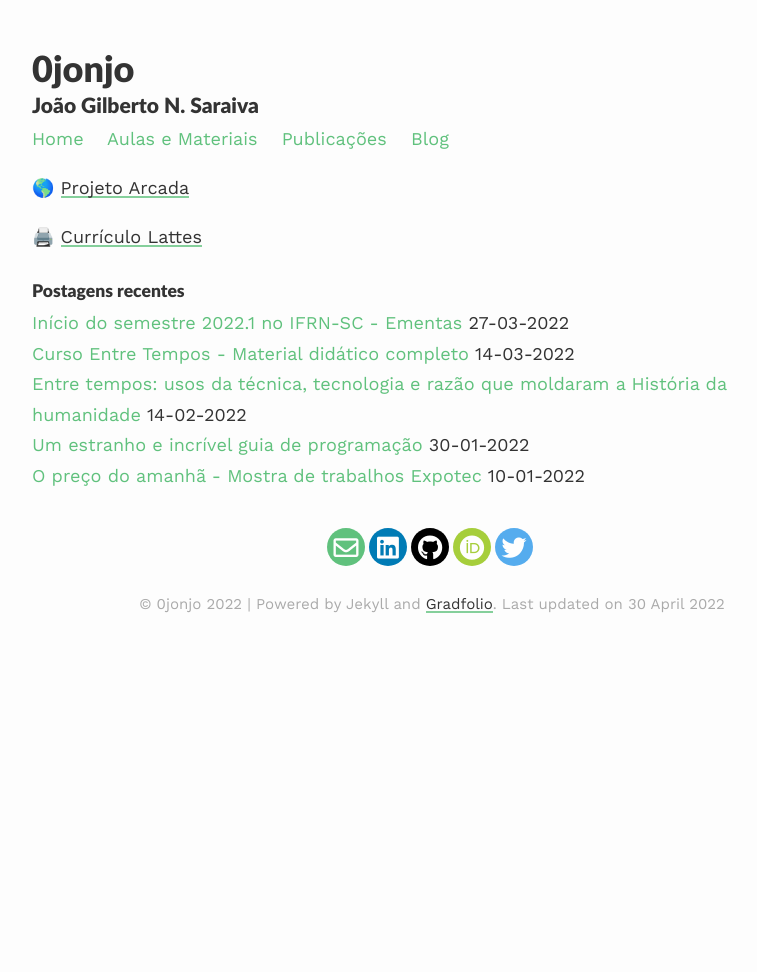
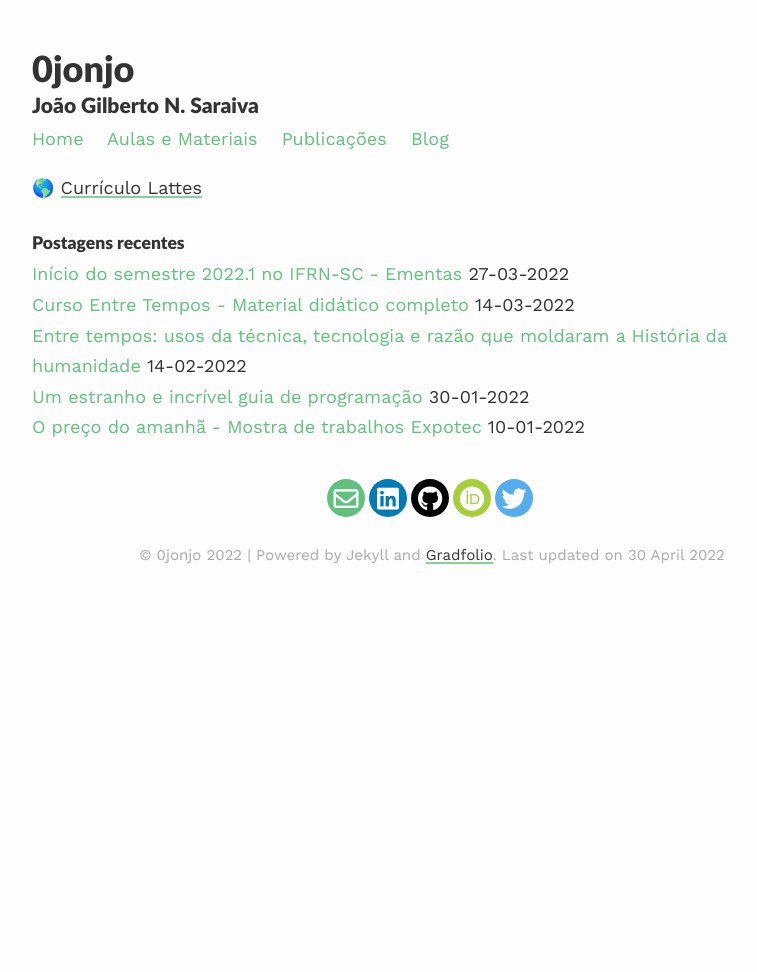
Before and after one commit to 0jonjo/0jonjo.github.io, a Jekyll site: the page built from index.md, in a window 1280 px wide. Shown: the whole page, without its empty margins (208-965 px from the left). Built offline with Jekyll 4.4.1, drawn with Linux system fonts in a browser that asks for light colours; nearby versions of some CDN libraries.

Commit message:
adjust index and materiais text

```diff
--- a/index.md
+++ b/index.md
@@ -7,6 +7,4 @@ profile:
 published: true
 ---
 
-🌎 [Projeto Arcada](https://0jonjo.github.io/arcada/)
-
-🖨️ [Currículo Lattes](http://lattes.cnpq.br/5459229452533929)
+🌎  [Currículo Lattes](http://lattes.cnpq.br/5459229452533929)
```
Also changed, not shown: materiais.md (+2 -2 lines).
